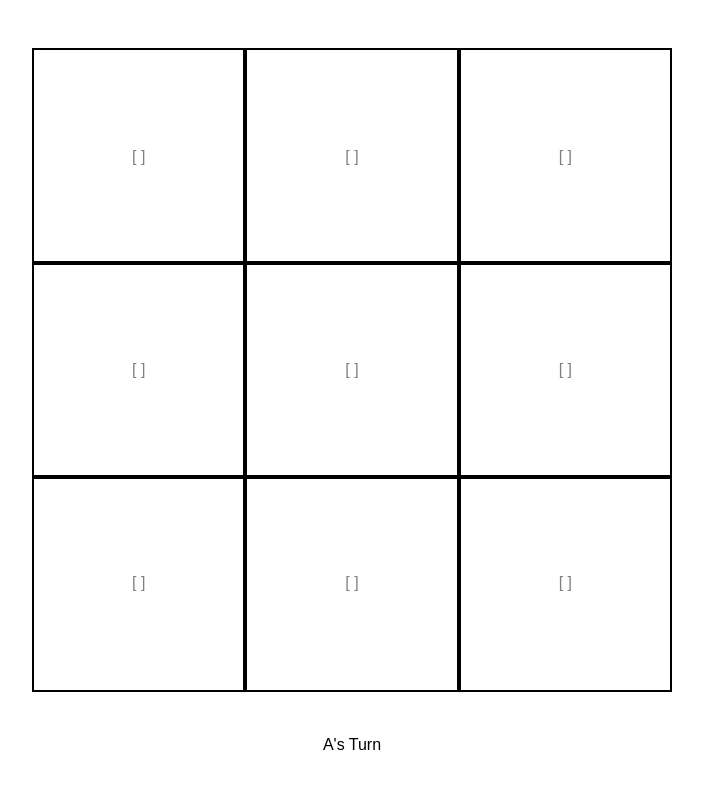
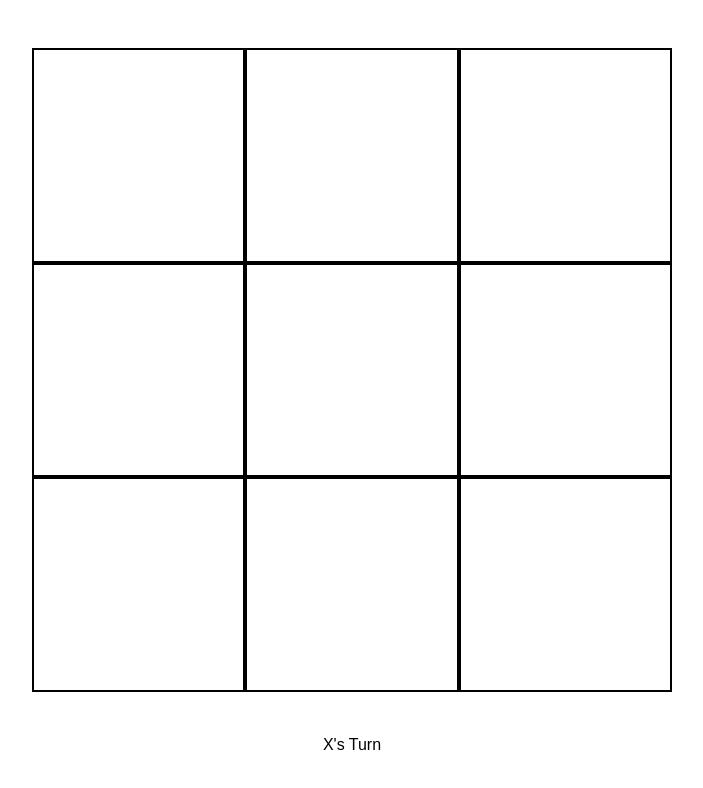
Before and after one commit to soo-park/react-tic-tac-toe-2, a React app: page / in a window 1280 px wide. Shown: the top 788 px of the page, without its empty margins (288-991 px from the left). Built offline with nearby package versions, Linux system fonts and the light colour scheme.

Commit message:
Stylized X/Os

```diff
--- a/package.json
+++ b/package.json
@@ -46,7 +46,8 @@
   "scripts": {
     "start": "node scripts/start.js",
     "build": "node scripts/build.js",
-    "test": "node scripts/test.js --env=jsdom"
+    "test": "node scripts/test.js --env=jsdom",
+    "sass": "sass --watch src/App.scss"
   },
   "jest": {
     "collectCoverageFrom": [
@@ -92,7 +93,6 @@
   },
   "devDependencies": {
     "babel-core": "^6.26.0",
-    "node-sass": "^4.9.1",
     "sass-loader": "^7.0.3"
   }
 }
--- a/src/App.css
+++ b/src/App.css
@@ -21,6 +21,7 @@
         display: flex;
         justify-content: center;
         flex-direction: column;
-        text-align: center; }
+        text-align: center;
+        font-size: 3rem; }
 
 /*# sourceMappingURL=App.css.map */
--- a/src/App.js
+++ b/src/App.js
@@ -5,7 +5,7 @@ import { checkWinner } from './helper';
 const cell = (length, rowState, i, onClickCell) => [...Array(length).keys()].map((j) => {
   return (
     <div className="cell" id={j} key={j} onClick={() => onClickCell(i, j)}>
-      {rowState[j]? `[${rowState[j]}]` : '[ ]'}
+      {rowState[j] ? `${rowState[j]}` : ''}
     </div>
   )
 });
@@ -25,7 +25,7 @@ class App extends Component {
         [null, null, null],
         [null, null, null],
       ],
-      player: "A",
+      player: "X",
       win: null,
     };
     this.state = defaultState;
@@ -37,8 +37,8 @@ class App extends Component {
       console.log(x, y, " already clicked");
     } else {
       const newCheck = check;
-      newCheck[x][y] = player === "A" ? "A" : "B";
-      const newPlayer = player === "A" ? "B" : "A";
+      newCheck[x][y] = player === "X" ? "X" : "O";
+      const newPlayer = player === "X" ? "O" : "X";
       this.setState({
         check: newCheck,
         player: newPlayer,
--- a/src/App.scss
+++ b/src/App.scss
@@ -1,4 +1,4 @@
-// sass --watch ./src/App.scss to have it watched and updated
+// sass --watch ./src/App.scss  or  sass --watch src/:src/ to have it watched and updated
 @mixin flex {
   display: -webkit-box;
   display: -moz-box;
@@ -21,10 +21,8 @@
   }
 }
 
-
 .App {
   text-align: center;
-
   .board {
     @include grid();
     margin: 3rem auto;
@@ -33,14 +31,12 @@
     flex-direction: column;
     height: 50vw;
     width: 50vw;
-
     .row{
       @include grid();
       color:grey;
       flex: 1;
       flex-direction: row;
       justify-content: center;
-
       .cell {
         border: 2px solid black;
         width: 100%;
@@ -49,6 +45,7 @@
         justify-content: center;
         flex-direction: column;
         text-align: center;
+        font-size: 3rem;
       }
     }
   }
```
Also changed, not shown: 2 other files (tests, documents, lock files or other folders).
